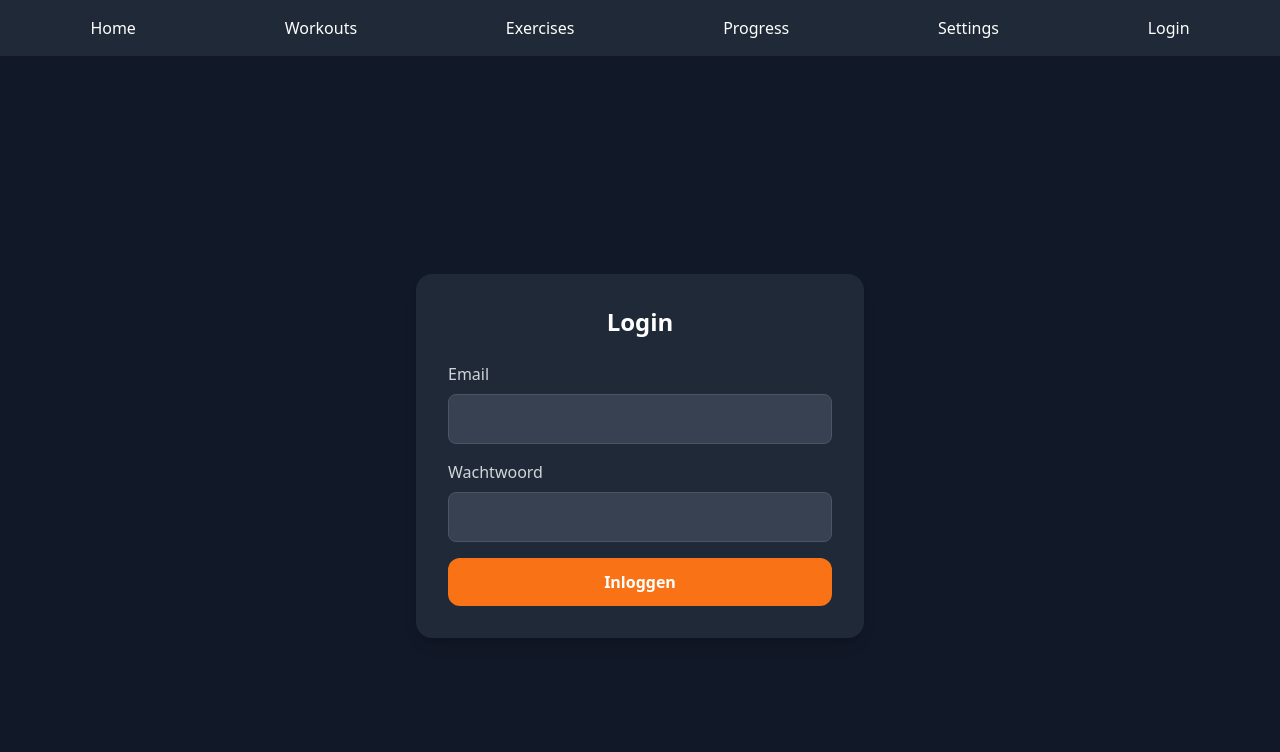
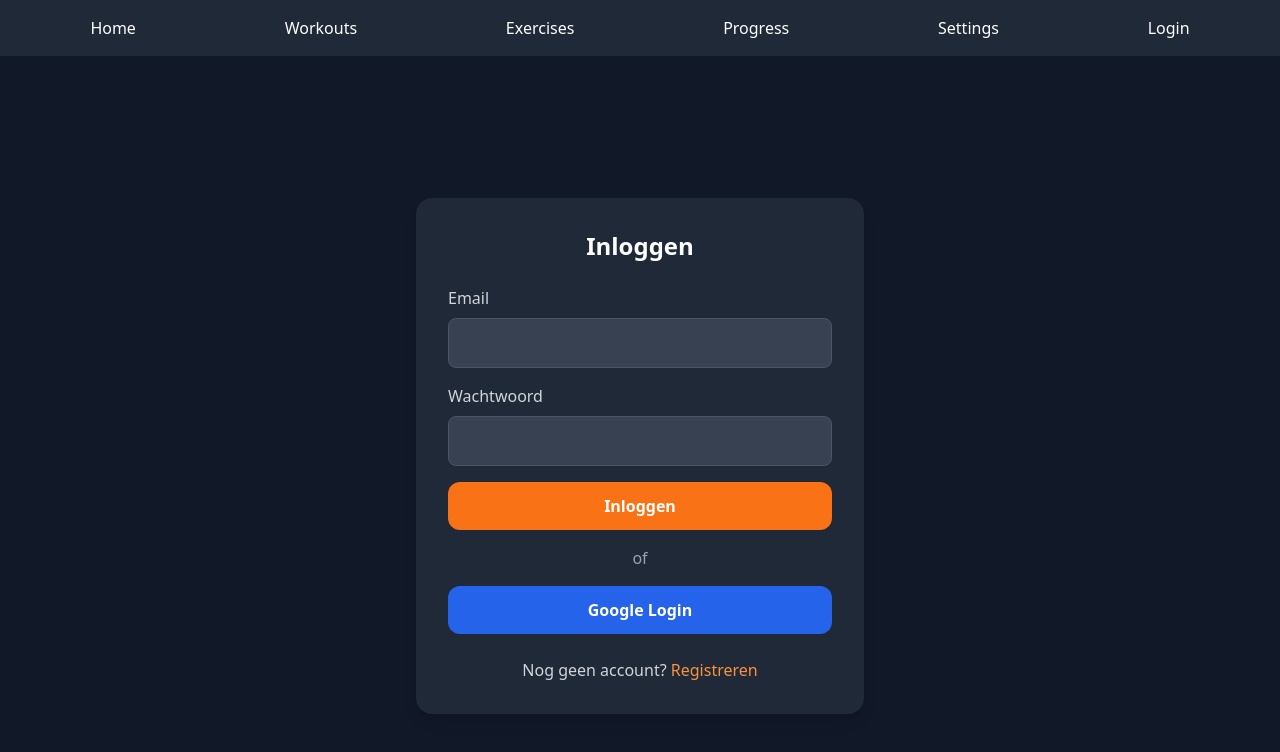
Before and after one commit to JaySchuurman/FitLog, a React (Vite) app: page /login in a window 1280 px wide. Shown: the top 752 px of the page. Built offline with nearby package versions, Linux system fonts and the light colour scheme.

Commit message:
Login and register now work with firebase

```diff
--- /dev/null
+++ b/src/firebase.js
@@ -0,0 +1,23 @@
+// src/firebase.js
+import { initializeApp } from "firebase/app";
+import { getAuth } from "firebase/auth";
+import { getFirestore } from "firebase/firestore";
+import { getStorage } from "firebase/storage";
+
+// Your web app's Firebase configuration
+const firebaseConfig = {
+  apiKey: "AIzaSyBEYNFRL5Lfq7E7vX2ykOJ7KM9EjonfSxk",
+  authDomain: "projectlj3mbo.firebaseapp.com",
+  projectId: "projectlj3mbo",
+  storageBucket: "projectlj3mbo.appspot.com",
+  messagingSenderId: "756572762342",
+  appId: "1:756572762342:web:YOUR_APP_ID",
+};
+
+// Initialize Firebase
+const app = initializeApp(firebaseConfig);
+
+// Export Firebase services to use in your app
+export const auth = getAuth(app);
+export const db = getFirestore(app);
+export const storage = getStorage(app);
--- a/src/pages/Login.jsx
+++ b/src/pages/Login.jsx
@@ -1,21 +1,103 @@
-
+"use client";
+import { useState } from "react";
+import { auth } from "../firebase"; // jouw firebase config importeren
+import {
+  signInWithEmailAndPassword,
+  createUserWithEmailAndPassword,
+  GoogleAuthProvider,
+  signInWithPopup
+} from "firebase/auth";
 
 export default function Login() {
+  const [isRegister, setIsRegister] = useState(false);
+  const [email, setEmail] = useState("");
+  const [password, setPassword] = useState("");
+  const [error, setError] = useState("");
+
+  const handleSubmit = async (e) => {
+    e.preventDefault();
+    setError("");
+    try {
+      if (isRegister) {
+        await createUserWithEmailAndPassword(auth, email, password);
+      } else {
+        await signInWithEmailAndPassword(auth, email, password);
+      }
+    } catch (err) {
+      setError(err.message);
+    }
+  };
+
+  const handleGoogleLogin = async () => {
+    const provider = new GoogleAuthProvider();
+    try {
+      await signInWithPopup(auth, provider);
+    } catch (err) {
+      setError(err.message);
+    }
+  };
+
   return (
     <div className="flex items-center justify-center min-h-screen bg-gray-900">
       <div className="bg-gray-800 p-8 rounded-2xl shadow-lg w-full max-w-md">
-            <h2 className="text-2xl font-bold mb-6 text-white text-center">Login</h2>
-            <form className="space-y-4">
+        <h2 className="text-2xl font-bold mb-6 text-white text-center">
+          {isRegister ? "Registreren" : "Inloggen"}
+        </h2>
+
+        <form onSubmit={handleSubmit} className="space-y-4">
           <div>
-                    <label className="block text-gray-300 mb-2" htmlFor="email">Email</label>
-                    <input type="email" id="email" className="w-full p-3 rounded-lg bg-gray-700 text-white border border-gray-600 focus:outline-none focus:border-orange-500" />
+            <label className="block text-gray-300 mb-2" htmlFor="email">
+              Email
+            </label>
+            <input
+              type="email"
+              id="email"
+              value={email}
+              onChange={(e) => setEmail(e.target.value)}
+              required
+              className="w-full p-3 rounded-lg bg-gray-700 text-white border border-gray-600 focus:outline-none focus:border-orange-500"
+            />
           </div>
           <div>
-                    <label className="block text-gray-300 mb-2" htmlFor="password">Wachtwoord</label>
-                    <input type="password" id="password" className="w-full p-3 rounded-lg bg-gray-700 text-white border border-gray-600 focus:outline-none focus:border-orange-500" />
+            <label className="block text-gray-300 mb-2" htmlFor="password">
+              Wachtwoord
+            </label>
+            <input
+              type="password"
+              id="password"
+              value={password}
+              onChange={(e) => setPassword(e.target.value)}
+              required
+              className="w-full p-3 rounded-lg bg-gray-700 text-white border border-gray-600 focus:outline-none focus:border-orange-500"
+            />
           </div>
-                <button type="submit" className="w-full bg-orange-500 py-3 rounded-xl font-semibold text-white hover:bg-orange-400">Inloggen</button>
+          {error && <p className="text-red-500 text-sm">{error}</p>}
+          <button
+            type="submit"
+            className="w-full bg-orange-500 py-3 rounded-xl font-semibold text-white hover:bg-orange-400"
+          >
+            {isRegister ? "Account aanmaken" : "Inloggen"}
+          </button>
         </form>
+
+        <div className="my-4 text-center text-gray-400">of</div>
+
+        <button
+          onClick={handleGoogleLogin}
+          className="w-full bg-blue-600 py-3 rounded-xl font-semibold text-white hover:bg-blue-500"
+        >
+          Google Login
+        </button>
+
+        <p className="mt-6 text-center text-gray-300">
+          {isRegister ? "Heb je al een account?" : "Nog geen account?"}{" "}
+          <button
+            onClick={() => setIsRegister(!isRegister)}
+            className="text-orange-400 hover:underline"
+          >
+            {isRegister ? "Inloggen" : "Registreren"}
+          </button>
+        </p>
       </div>
     </div>
   );
```
Lines whose indentation alone changed are shown as unchanged.
